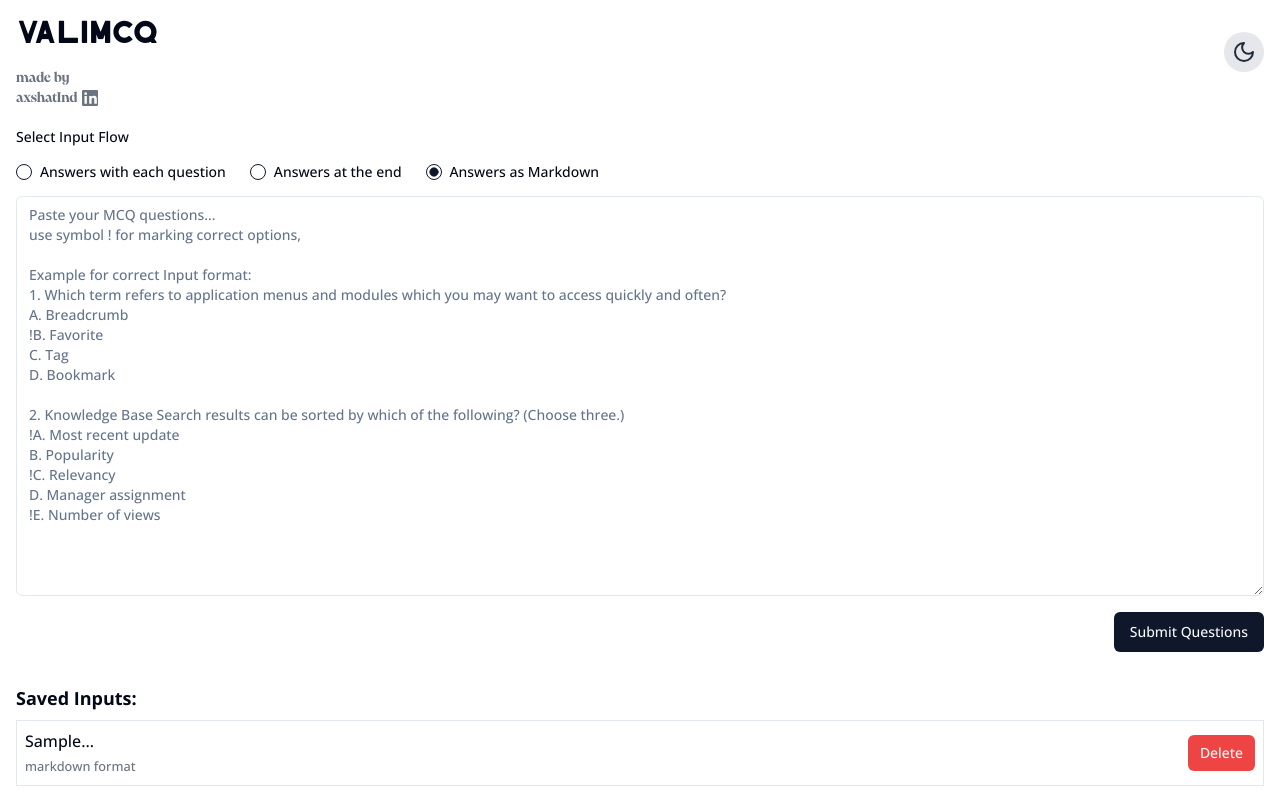
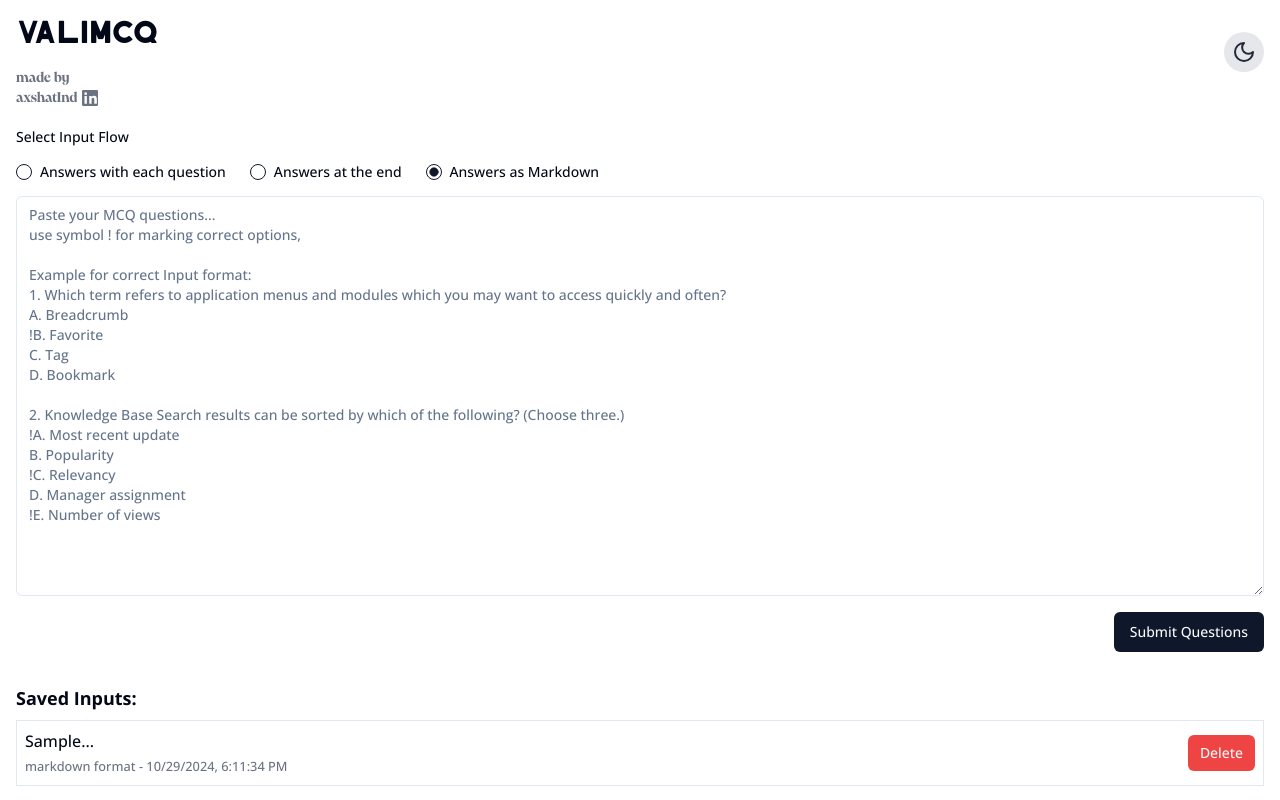
Before and after one commit to akshatsaini-dev/valimcq, a Next.js app: page / in a window 1280 px wide. Both pictures are taken after typing "Sample" into the empty fields and a click on the button "Submit Questions". Shown: the top 800 px of the page. Built offline with nearby package versions, Linux system fonts and the light colour scheme.

Commit message:
saves time

```diff
--- a/components/QuestionInput.tsx
+++ b/components/QuestionInput.tsx
@@ -18,6 +18,7 @@ interface SavedInput {
   questions: string;
   answers: string;
   format: "inline" | "separate" | "markdown";
+  timestamp: string;
 }
 
 export function QuestionInput({ onQuestionsSubmit }: QuestionInputProps) {
@@ -37,7 +38,12 @@ export function QuestionInput({ onQuestionsSubmit }: QuestionInputProps) {
   // Save current input on form submit
   const handleSubmit = (e: React.FormEvent) => {
     e.preventDefault();
-    const newInput: SavedInput = { questions, answers, format };
+    const newInput: SavedInput = {
+      questions,
+      answers,
+      format,
+      timestamp: new Date().toLocaleString(), // Get current system time
+    };
 
     const isDuplicate = savedInputs.some(
       (input) =>
@@ -47,7 +53,7 @@ export function QuestionInput({ onQuestionsSubmit }: QuestionInputProps) {
     );
 
     if (!isDuplicate) {
-      const updatedInputs = [...savedInputs, newInput];
+      const updatedInputs = [newInput, ...savedInputs]; // Add new input to the start
       setSavedInputs(updatedInputs);
       localStorage.setItem("savedInputs", JSON.stringify(updatedInputs));
     }
@@ -140,7 +146,9 @@ export function QuestionInput({ onQuestionsSubmit }: QuestionInputProps) {
                 className="cursor-pointer"
               >
                 <p>{input.questions.slice(0, 50)}...</p>{" "}
-                <small className="text-gray-500">{input.format} format</small>
+                <small className="text-gray-500">
+                  {input.format} format - {input.timestamp}
+                </small>
               </div>
               <Button
                 onClick={() => handleDeleteInput(index)}
```
